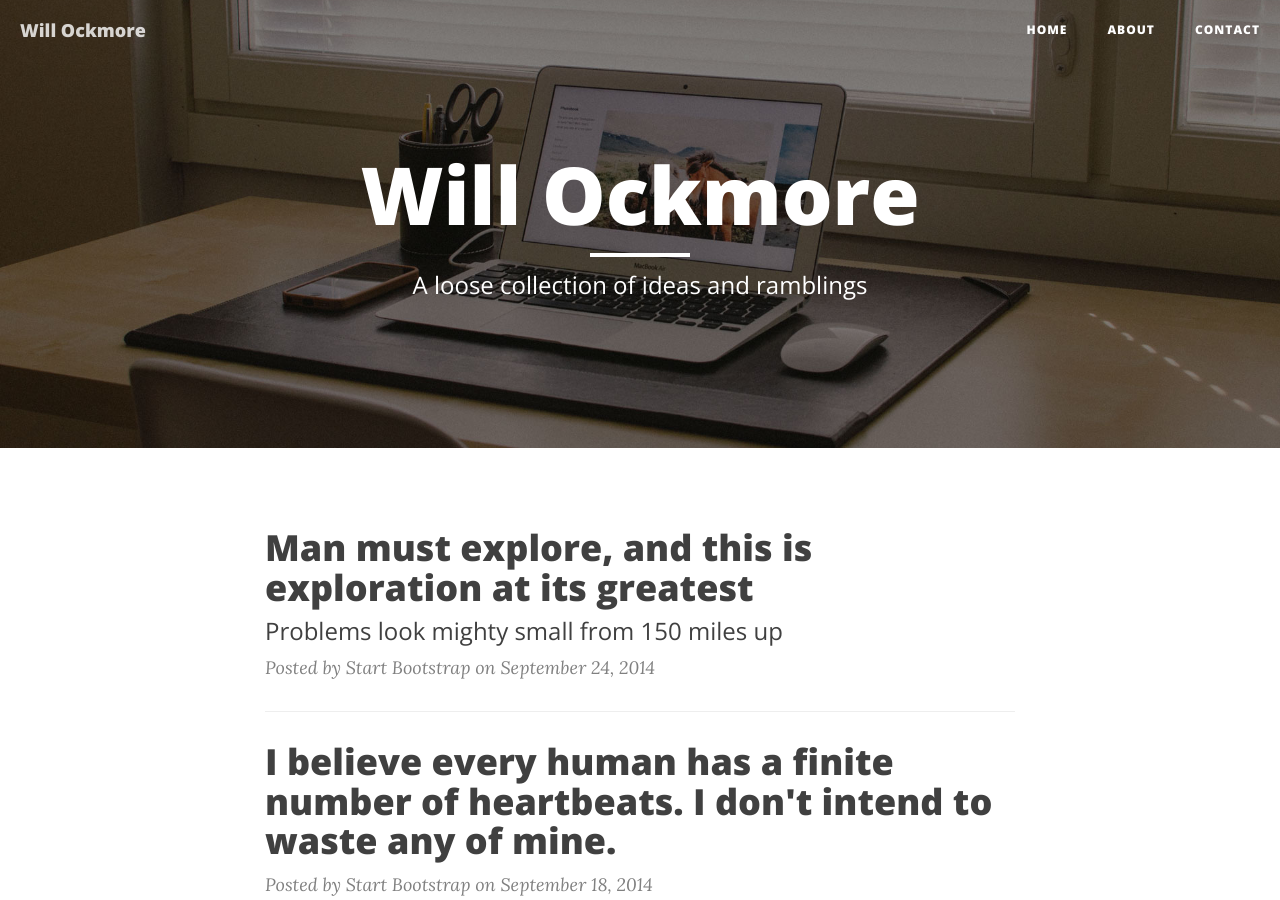
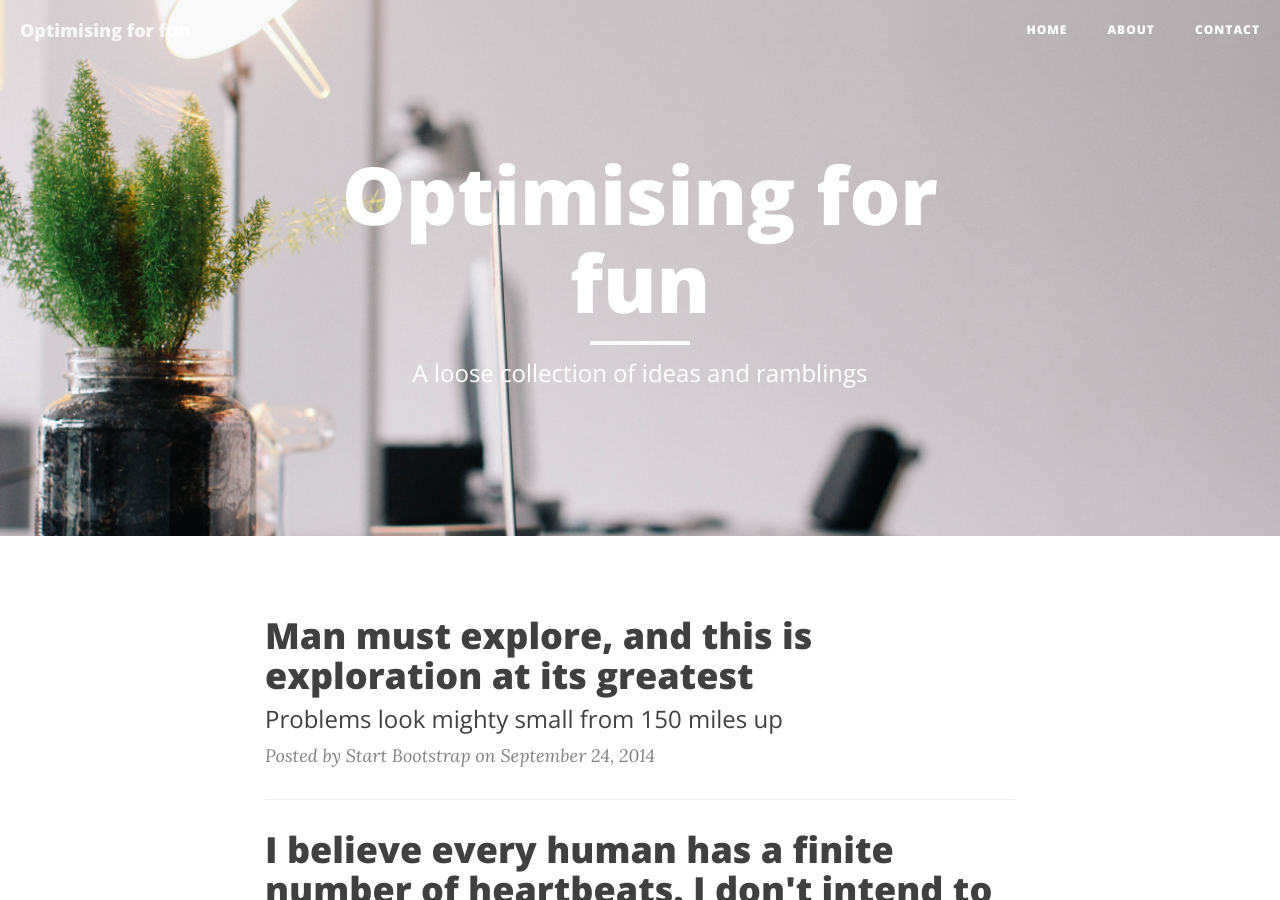
Before and after one commit to will-ockmore/will-ockmore.github.io, a Jekyll site: the page built from index.html, in a window 1280 px wide and 900 px high. Built offline with Jekyll 4.4.1, drawn with Linux system fonts in a browser that asks for light colours; nearby versions of some CDN libraries; the list of posts is cut into pages by our own code.

Commit message:
homepage background and title

```diff
--- a/_config.yml
+++ b/_config.yml
@@ -1,6 +1,6 @@
 # Site settings
-title: Will Ockmore
-header-img: img/home-bg.jpg
+title: Optimising for fun
+header-img: img/home-bg-2.jpg
 email: will.ockmore@gmail.com
 copyright_name: William Ockmore
 description: "Write your site description here. It will be used as your sites meta description as well!"
```
Also changed, not shown: img/home-bg-2.jpg (added).
